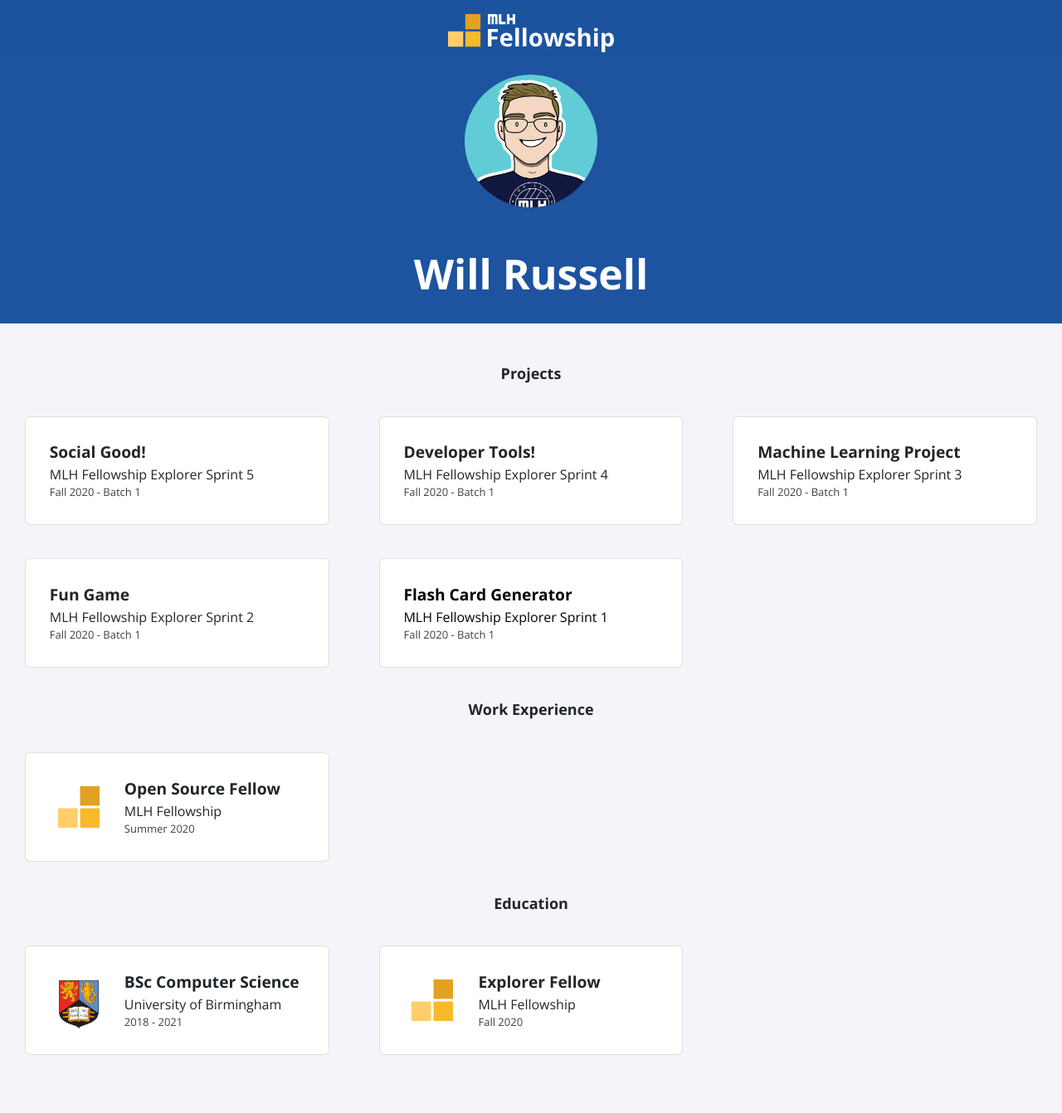
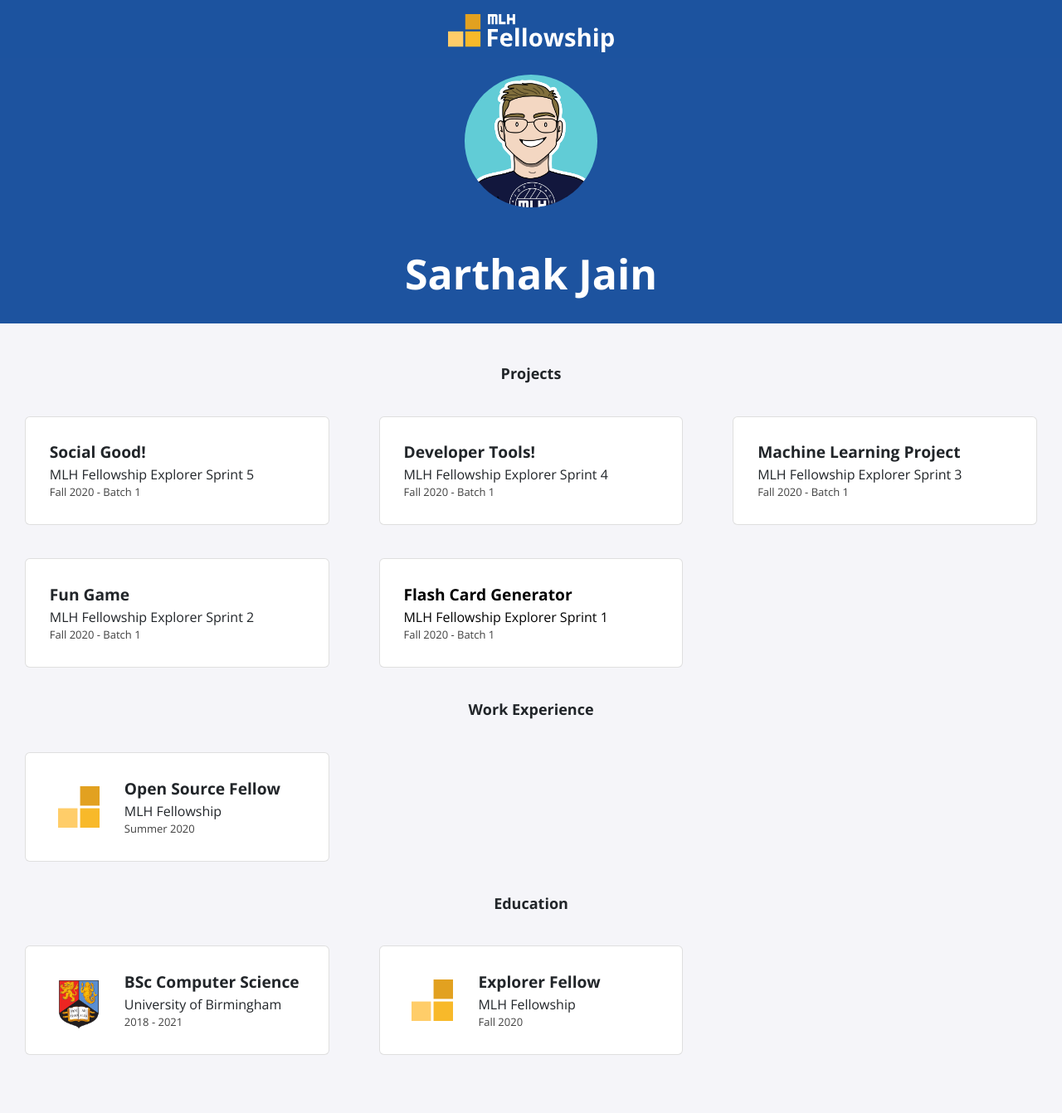
Before and after one commit to thesarthakjain/thesarthakjain.github.io, a Jekyll site: the page built from index.html, in a window 1280 px wide. Shown: the whole page at 83% size. Built offline with Jekyll 4.4.1, drawn with Linux system fonts in a browser that asks for light colours; nearby versions of some CDN libraries.

Commit message:
added my name and social media

```diff
--- a/_config.yml
+++ b/_config.yml
@@ -1,13 +1,13 @@
-title: "Will Russell"
-email: fellowship@mlh.io
+title: "Sarthak Jain"
+email: sarthakcrpf456@gmail.com
 description: >- # this means to ignore newlines until "baseurl:"
   Write an awesome description for your new site here. You can edit this
   line in _config.yml. It will appear in your document head meta (for
   Google search results) and in your feed.xml site description.
 baseurl: "/"
-url: "/portfolio-template"
-twitter_username: mlhacks
-github_username:  mlh-fellowship
+url: "https://thesarthakjain.github.io/"
+twitter_username: thesarthakjain1
+github_username:  thesarthakjain
 
 sass:
   sass_dir: _sass
```
